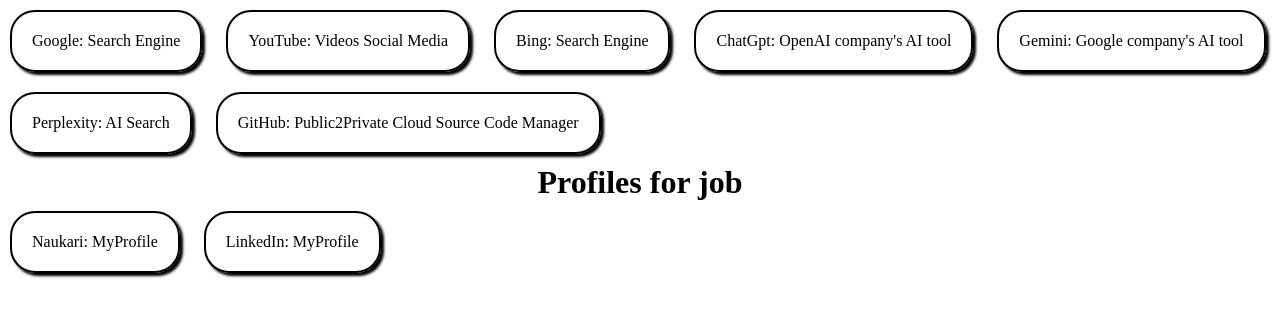
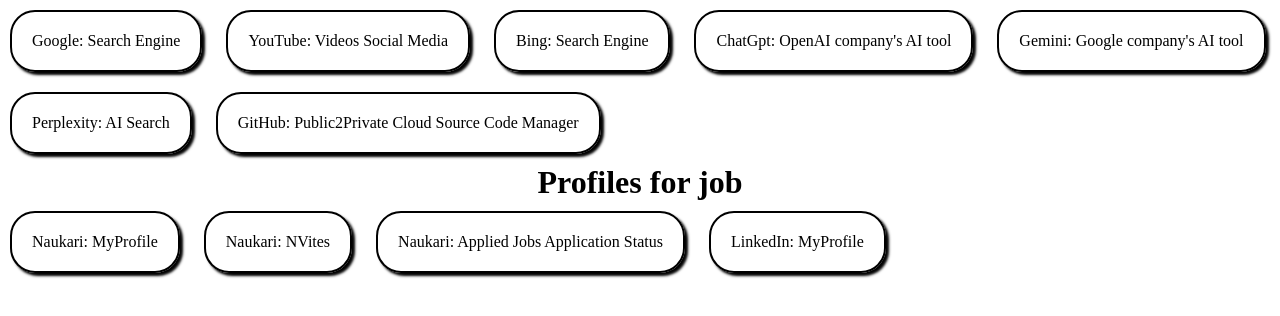
Before and after one commit to sidduganeshsid/MyBookmarks, a plain HTML site: page index.html in a window 1280 px wide. Drawn offline with Linux system fonts and the light colour scheme.

Commit message:
profiles

```diff
--- a/index.html
+++ b/index.html
@@ -41,7 +41,10 @@
 
     <h1>Profiles for job</h1>
     <a href="https://www.naukri.com/mnjuser/profile">Naukari: MyProfile</a>
+    <a href="https://www.naukri.com/mnjuser/inbox">Naukari: NVites</a>
+    <a href="https://www.naukri.com/myapply/historypage">Naukari: Applied Jobs Application Status</a>
     <a href="https://www.linkedin.com/in/sidduganesh/">LinkedIn: MyProfile</a>
+
 </body>
 
 </html>
```
